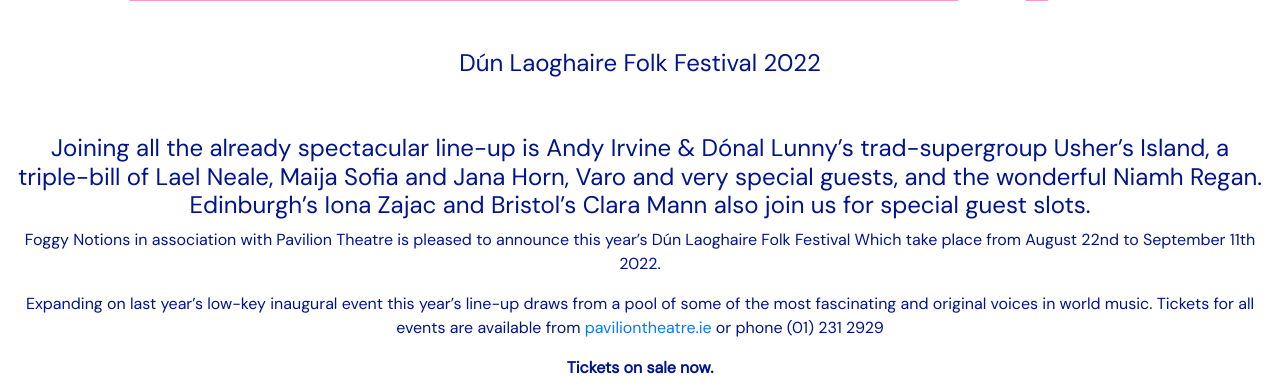
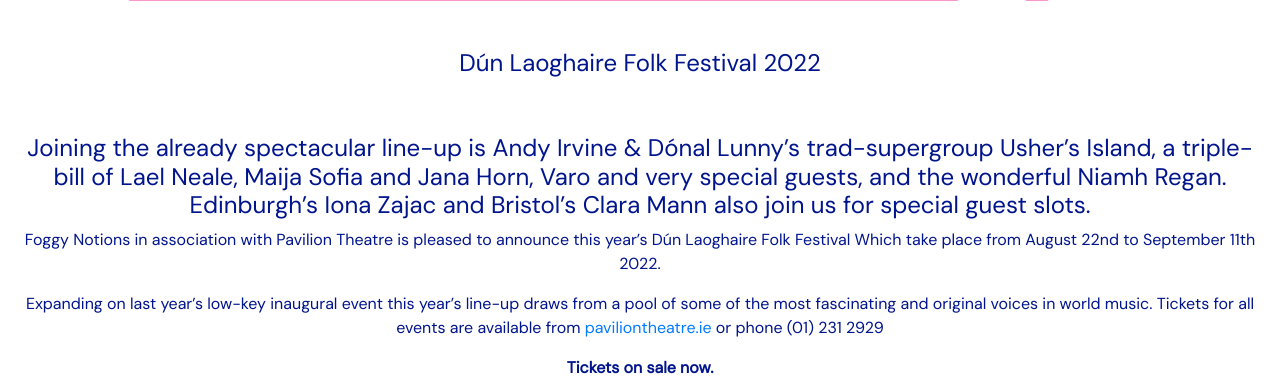
Before and after one commit to david-connaughton/dlrfolk, a Django app: page / in a window 1280 px wide. Shown: the part 819-1209 px from the top of the page. Run offline with Django 3.2, Linux system fonts and the light colour scheme; some libraries are stand-ins or nearby versions.

Commit message:
updated index.html

```diff
--- a/home/templates/home/index.html
+++ b/home/templates/home/index.html
@@ -34,7 +34,7 @@
         <div class="row justify-content-center">
             <div class="col-12 mx-auto text-center">
                 <h2 class="py-5">Dún Laoghaire Folk Festival 2022</h2>
-                <h2>Joining all the already spectacular line-up is Andy Irvine & Dónal Lunny’s trad-supergroup Usher’s Island, a triple-bill of Lael Neale, Maija Sofia and Jana Horn, Varo and very
+                <h2>Joining the already spectacular line-up is Andy Irvine & Dónal Lunny’s trad-supergroup Usher’s Island, a triple-bill of Lael Neale, Maija Sofia and Jana Horn, Varo and very
                     special guests, and the
                     wonderful Niamh Regan. Edinburgh’s Iona Zajac and Bristol’s Clara Mann also join us for special guest slots.</h2>
                 <p>Foggy Notions in association with Pavilion Theatre is pleased to announce this year’s Dún Laoghaire Folk Festival Which take place from August
```
